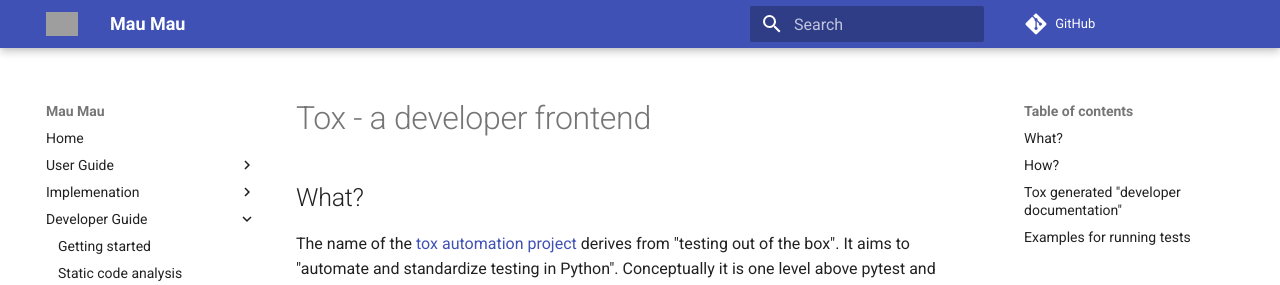
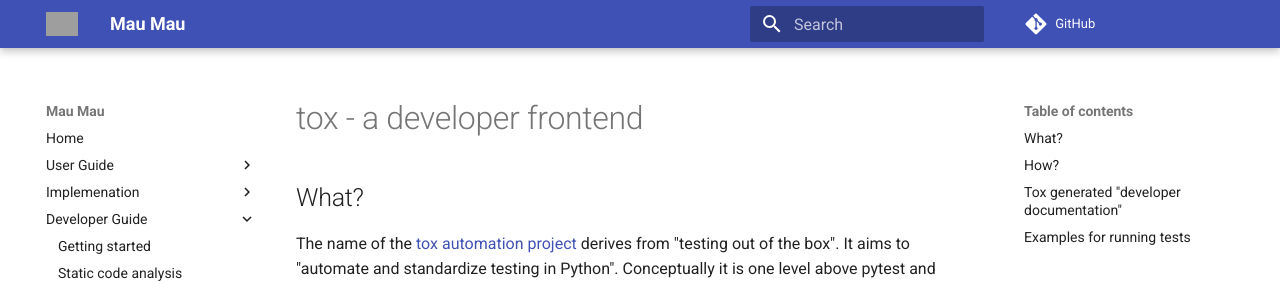
Before and after one commit to obestwalter/mau-mau, an MkDocs documentation site: the page built from docs/dev/tox.md, in a window 1280 px wide and 900 px high. Shown: the top 285 px of the window. Built offline with MkDocs 1.6.1 and Material for MkDocs 9.7.7, drawn with Linux system fonts in a browser that asks for light colours; comment, search, counter and statistics services are not loaded; old or Windows-style settings are respelled for this version of MkDocs; grey boxes are pictures that could not be loaded.

Commit message:
fix spelling

```diff
--- a/docs/dev/tox.md
+++ b/docs/dev/tox.md
@@ -1,4 +1,4 @@
-# Tox - a developer frontend
+# tox - a developer frontend
 
 ## What?
 
```
